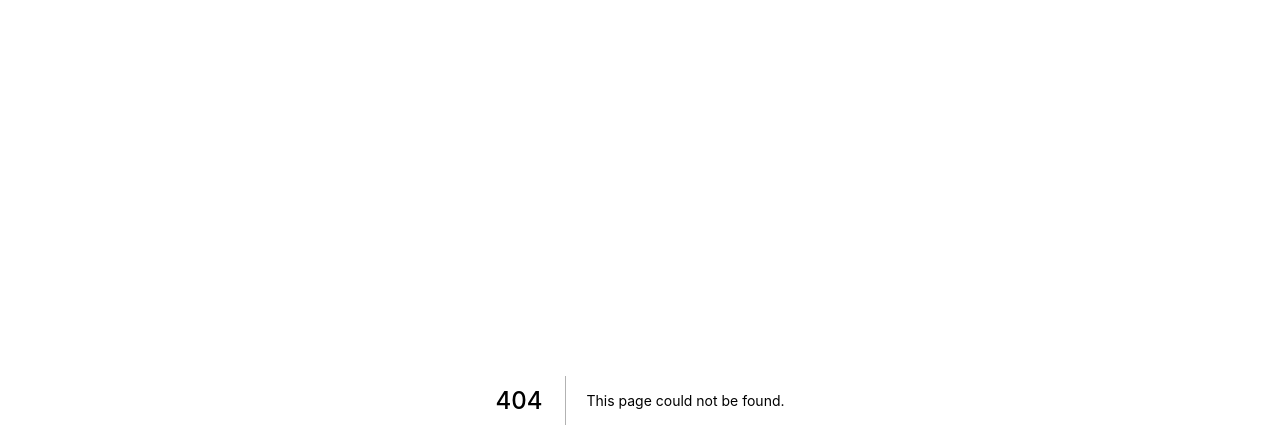
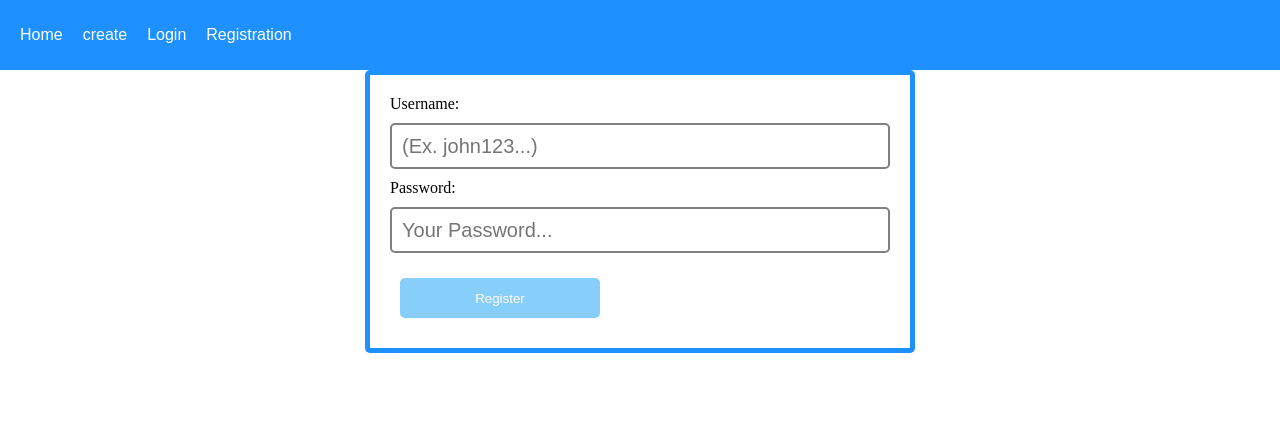
Before and after one commit to niwa-niwa/le-fullstack-web, a Next.js app in the folder client/: page /registration in a window 1280 px wide. Before the commit this address had no page. Shown: the top 448 px of the page. Built offline with nearby package versions, Linux system fonts and the light colour scheme.

Commit message:
implemented registration ui and api request

```diff
--- a/client/components/Navigation.js
+++ b/client/components/Navigation.js
@@ -9,6 +9,12 @@ export default function Navigation() {
       <Link href="/createpost">
         <a>create</a>
       </Link>
+      <Link href="/login">
+        <a>Login</a>
+      </Link>
+      <Link href="/registration">
+        <a>Registration</a>
+      </Link>
     </div>
   );
 }
--- /dev/null
+++ b/client/pages/registration.js
@@ -0,0 +1,59 @@
+import { Formik, Form, Field, ErrorMessage } from "formik";
+import * as Yup from "yup";
+import axios from "axios";
+import Navigation from "../components/Navigation";
+
+export default function Registration() {
+  const initialValues = {
+    username: "",
+    password: "",
+  };
+
+  const validationSchema = Yup.object().shape({
+    username: Yup.string().min(3).max(15).required(),
+    password: Yup.string().min(4).max(20).required(),
+  });
+
+  const onSubmit = (data) => {
+    axios.post("http://localhost:3001/auth", data).then(() => {
+      console.log(data);
+    });
+  };
+
+  return (
+    <>
+      <Navigation />
+
+      <div className="App">
+        <Formik
+          initialValues={initialValues}
+          onSubmit={onSubmit}
+          validationSchema={validationSchema}
+        >
+          <Form className="formContainer">
+            <label htmlFor="">Username: </label>
+            <ErrorMessage name="username" component="span" />
+            <Field
+              autoComplete="off"
+              id="inputCreatePost"
+              name="username"
+              placeholder="(Ex. john123...)"
+            />
+
+            <label htmlFor="">Password: </label>
+            <ErrorMessage name="password" component="span" />
+            <Field
+              autoComplete="off"
+              type="password"
+              id="inputCreatePost"
+              name="password"
+              placeholder="Your Password..."
+            />
+
+            <button type="submit">Register</button>
+          </Form>
+        </Formik>
+      </div>
+    </>
+  );
+}
```
Also changed, not shown: client/styles/globals.css (+0 -19 lines).
